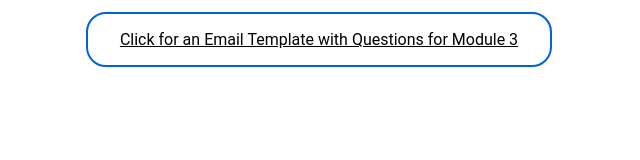
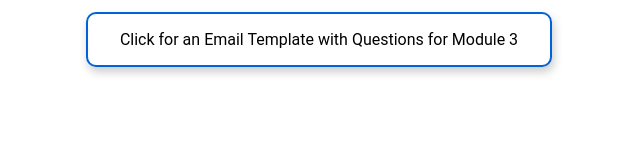
Before and after one commit to TapvigoEducation/LTAR, a plain HTML site: page Module3.html in a window 1280 px wide. Shown: the whole page, without its empty margins (321-961 px from the left). Drawn offline with Linux system fonts and the light colour scheme.

Commit message:
Update Module3.html

```diff
--- a/Module3.html
+++ b/Module3.html
@@ -15,8 +15,9 @@ a {
   font-size: 16px;
   margin: 4px 2px;
   transition-duration: 0.4s;
+  text-decoration: none;
   cursor: pointer;
-  border-radius:20px;
+  border-radius:10px;
   font-family: Roboto !important;
 }
 
@@ -24,6 +25,7 @@ a {
   background-color: white;
   color: black;
   border: 2px solid #0063D8;
+  box-shadow: 2px 5px 10px #cccccc;
 }
 
 .button1:hover {
```
